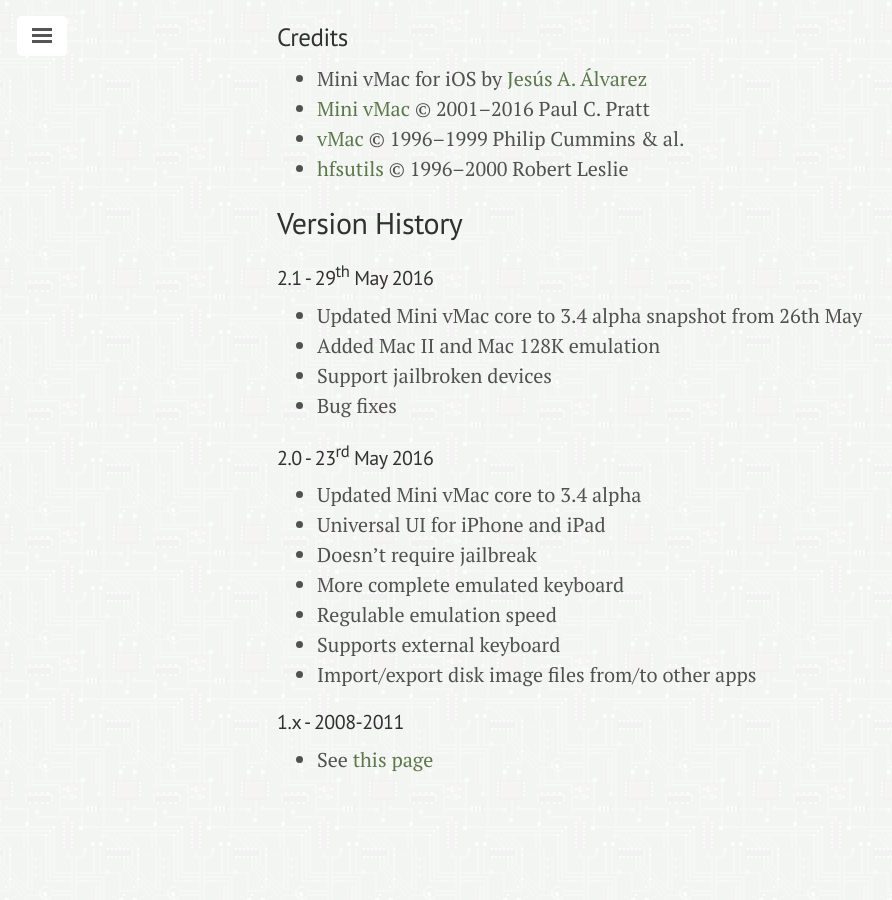
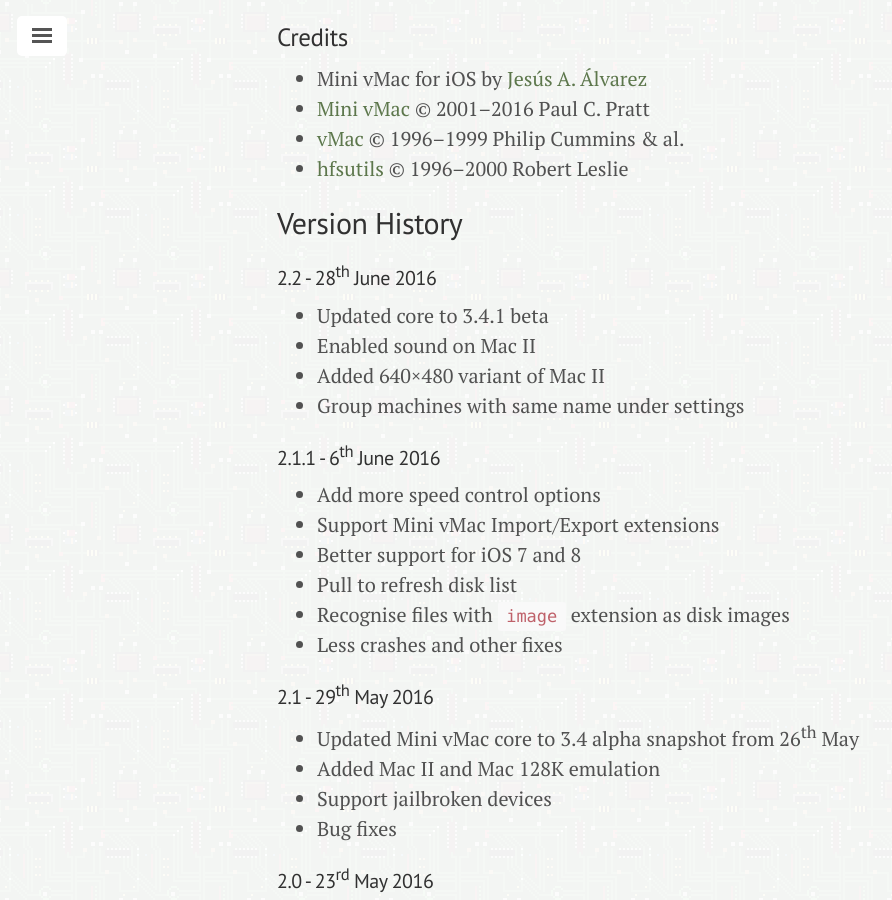
Before and after one commit to zydeco/zydeco.github.io, a Jekyll site: the page built from minivmac4ios.md, in a window 1280 px wide and 900 px high, scrolled down 5035 px. Shown: the whole window, without its empty margins (3-895 px from the left). Built offline with Jekyll 4.4.1, drawn with Linux system fonts in a browser that asks for light colours; nearby versions of some CDN libraries; before the commit the page ends 5890 px from its top, so only the background shows below that; some of the changed text lies outside the part shown.

Commit message:
update Mini vMac page

```diff
--- a/minivmac4ios.md
+++ b/minivmac4ios.md
@@ -26,7 +26,7 @@
 * iOS 7 or later
 * ROM image from Mac Plus, Mac II and/or Mac 128K
 * Disk images with Mac software
-* A Mac with Xcode 7 (required to build)
+* Xcode 7 required for compiling
 
 ## Download
 
@@ -103,9 +103,25 @@
 
 ## Version History
 
+#### 2.2 - 28<sup>th</sup> June 2016
+
+* Updated core to 3.4.1 beta
+* Enabled sound on Mac II
+* Added 640×480 variant of Mac II
+* Group machines with same name under settings
+
+#### 2.1.1 - 6<sup>th</sup> June 2016
+
+ * Add more speed control options
+ * Support Mini vMac Import/Export extensions
+ * Better support for iOS 7 and 8
+ * Pull to refresh disk list
+ * Recognise files with `image` extension as disk images
+ * Less crashes and other fixes
+
 #### 2.1 - 29<sup>th</sup> May 2016
 
-* Updated Mini vMac core to 3.4 alpha snapshot from 26th May
+* Updated Mini vMac core to 3.4 alpha snapshot from 26<sup>th</sup> May
 * Added Mac II and Mac 128K emulation
 * Support jailbroken devices
 * Bug fixes
```
Also changed, not shown: other parts of minivmac4ios.md (+2 -2 lines).
